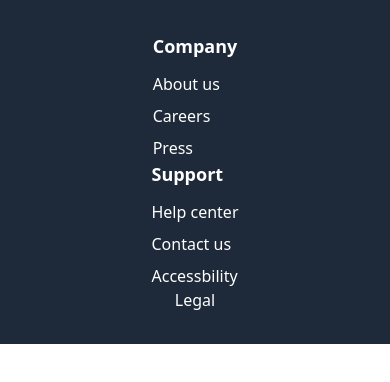
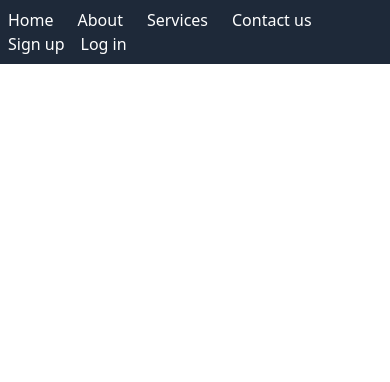
Before and after one commit to Olivier-hash/Tailwind, a React (Vite) app: page / in a window 390 px wide. Shown: the top 382 px of the page. Built offline with nearby package versions, Linux system fonts and the light colour scheme.

Commit message:
try use of  Tailwind spacing and responsiveness utilities

```diff
--- a/src/App.jsx
+++ b/src/App.jsx
@@ -2,7 +2,7 @@
 // import Login from "./components/Login";
 // import Navbar from "./components/Navbar";
 // import SideBar from "./components/SideBar";
-// import Test from "./components/Test";
+import Test from "./components/Test";
 
 import Footer from "./components/Footer";
 
@@ -10,8 +10,8 @@ function App() {
   return(
     <>
      {/* <SideBar/> */}
-    {/* <Test/> */}
-        <Footer/>
+    <Test/>
+        {/* <Footer/> */}
     </>
   );
 }
--- a/src/components/Footer.jsx
+++ b/src/components/Footer.jsx
@@ -26,7 +26,12 @@ function Footer() {
             </div>
             {/* column 3 */}
             <div className='mx-auto'>
-                <h3>Legal</h3>
+                <h3 className='text-lg font-semibold mb-3'>Legal</h3>
+                <ul className='space-y-2'>
+                    <li><a href="">Privacy Policy</a></li>
+                    <li><a href="">Terms of service</a></li>
+                    <li><a href="">Cookies</a></li>
+                </ul>
             </div>
 
         </div>
--- a/src/components/Test.jsx
+++ b/src/components/Test.jsx
@@ -1,5 +1,25 @@
 // my original code logic of flex
 import React from 'react'
+function Test() {
+return (
+<>
+<div className='bg-gray-800 text-white py-2 px-2 '>
+    <div className='flex space-x-6'>
+        <h3><a href="">Home</a></h3>
+        <h3><a href="">About</a></h3>
+        <h3><a href="">Services</a></h3>
+        <h3><a href="">Contact us</a></h3>
+    </div>
+    <div className='flex space-x-4'>
+        <h3><a href="">Sign up</a></h3>
+        <h3><a href="">Log in</a></h3>
+    </div>
+</div>
+</>
+);
+}
+
+export default Test
 
 // function Footer() {
 //   return (
```
